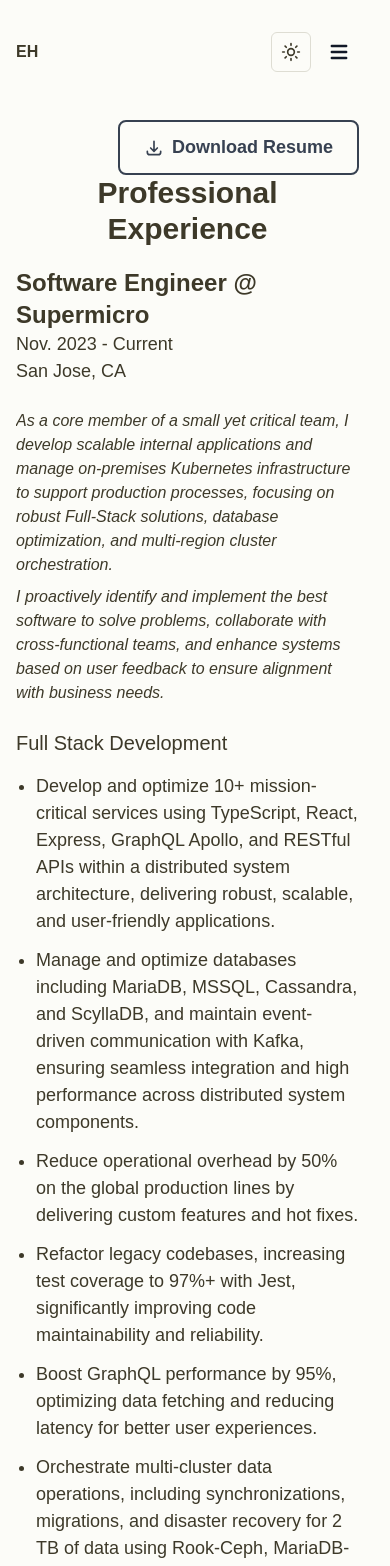
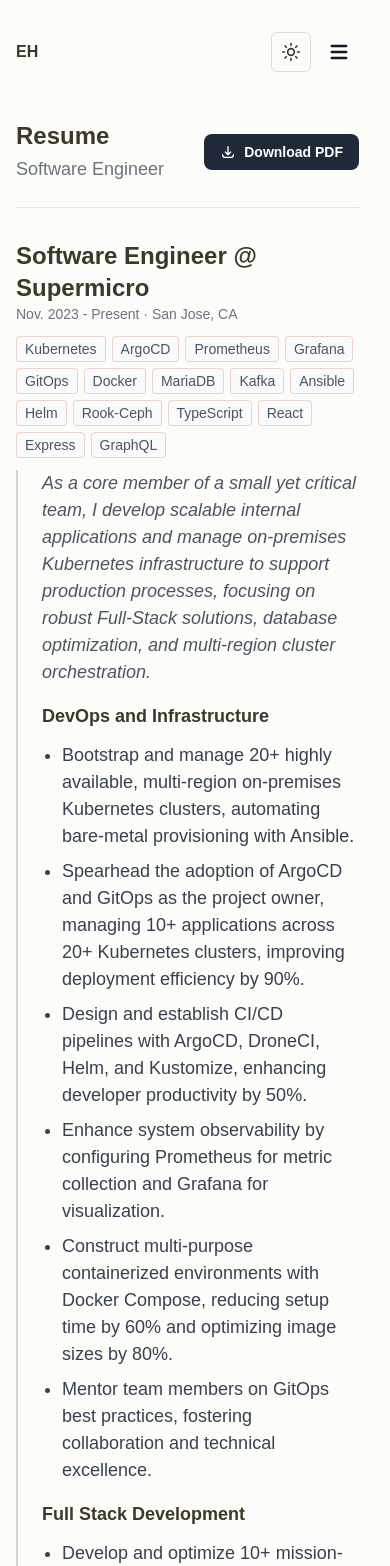
Before and after one commit to ethanh6/ethanhuang.dev, a Next.js app: page /resume in a window 390 px wide. Shown: the top 1566 px of the page. Built offline with nearby package versions, Linux system fonts and the light colour scheme; a web font is replaced by a local one.

Commit message:
make ui consistent

```diff
--- a/src/app/resume/page.tsx
+++ b/src/app/resume/page.tsx
@@ -1,25 +1,30 @@
 import type { NextPage, Metadata } from 'next';
-import { ArticleJsonLd } from 'next-seo';
-import { siteConfigs } from '@/configs/siteConfigs';
 
 export const metadata: Metadata = {
-  title: 'About',
+  title: 'Resume',
 };
 
 type Props = {};
 
 const Home: NextPage<Props> = () => {
   return (
-    <article className="my-8 transition-colors md:space-y-5">
-      <div className="flex items-center justify-end text-right text-gray-700 dark:text-gray-300">
+    <article className="my-8 space-y-8 transition-colors">
+      {/* Header */}
+      <div className="flex items-center justify-between border-b border-gray-200 pb-6 dark:border-gray-700">
+        <div>
+          <h1 className="text-2xl font-bold">Resume</h1>
+          <p className="mt-1 text-gray-500 dark:text-gray-400">
+            Software Engineer
+          </p>
+        </div>
         <a
           href="/files/Resume-Ethan-Huang.pdf"
           download="EthanHuangResume.pdf"
-          className="group flex items-center gap-2 rounded-lg border-2 border-gray-700 px-6 py-3 font-semibold text-gray-700 transition-all hover:bg-gray-700 hover:text-white focus:outline-none focus:ring-2 focus:ring-gray-400 focus:ring-offset-2 dark:border-gray-300 dark:text-gray-300 dark:hover:bg-gray-300 dark:hover:text-gray-900"
+          className="group flex items-center gap-2 rounded-lg bg-gray-800 px-4 py-2 text-sm font-bold text-white transition-all hover:bg-gray-700 dark:bg-gray-200 dark:text-[#cc7c5e] dark:hover:bg-gray-300"
         >
           <svg
             xmlns="http://www.w3.org/2000/svg"
-            className="h-5 w-5 transition-transform group-hover:scale-110"
+            className="h-4 w-4 transition-transform group-hover:translate-y-0.5"
             fill="none"
             viewBox="0 0 24 24"
             stroke="currentColor"
@@ -31,139 +36,207 @@
               d="M4 16v1a3 3 0 003 3h10a3 3 0 003-3v-1m-4-4l-4 4m0 0l-4-4m4 4V4"
             />
           </svg>
-          Download Resume
+          Download PDF
         </a>
       </div>
 
-      <div className="flex flex-col">
-        <div className="highlight text-center text-3xl">
-          Professional Experience
+      {/* Experience */}
+      <section className="space-y-8">
+        {/* Supermicro */}
+        <div className="space-y-3">
+          <div>
+            <h3 className="text-2xl font-bold">
+              Software Engineer @ Supermicro
+            </h3>
+            <p className="text-sm text-gray-500 dark:text-gray-400">
+              Nov. 2023 - Present · San Jose, CA
+            </p>
           </div>
-        <div className="">
-          <div className="highlight mt-5 text-2xl">
-            Software Engineer @ Supermicro
+
+          {/* Keywords */}
+          <div className="flex flex-wrap gap-1.5">
+            {[
+              'Kubernetes',
+              'ArgoCD',
+              'Prometheus',
+              'Grafana',
+              'GitOps',
+              'Docker',
+              'MariaDB',
+              'Kafka',
+              'Ansible',
+              'Helm',
+              'Rook-Ceph',
+              'TypeScript',
+              'React',
+              'Express',
+              'GraphQL',
+            ].map((skill) => (
+              <span
+                key={skill}
+                className="cursor-default rounded border border-[#cc7c5e]/30 bg-gray-50 px-2 py-0.5 text-sm text-gray-600 transition-all hover:border-[#cc7c5e] hover:bg-[#cc7c5e]/10 hover:text-[#cc7c5e] dark:bg-gray-800/50 dark:text-gray-400 dark:hover:bg-[#cc7c5e]/20 dark:hover:text-[#cc7c5e]"
+              >
+                {skill}
+              </span>
+            ))}
           </div>
-          <div className="">Nov. 2023 - Current</div>
-          <div className="">San Jose, CA</div>
 
-          <div className="my-6 flex flex-col space-y-2">
-            <div className="text-base italic">
+          <div className="space-y-4 border-l-2 border-gray-300 pl-6 dark:border-gray-600">
+            <p className="italic text-gray-600 dark:text-gray-400">
               As a core member of a small yet critical team, I develop scalable
               internal applications and manage on-premises Kubernetes
               infrastructure to support production processes, focusing on robust
               Full-Stack solutions, database optimization, and multi-region
               cluster orchestration.
-            </div>
-            <div className="text-base italic">
-              I proactively identify and implement the best software to solve
-              problems, collaborate with cross-functional teams, and enhance
-              systems based on user feedback to ensure alignment with business
-              needs.
-            </div>
-          </div>
+            </p>
 
-          <div className="my-4 text-xl">Full Stack Development</div>
-          <ul className="list-disc space-y-3 pl-5">
-            <li className="padding-left: 1.25rem; text-indent: -1.25rem;">
-              Develop and optimize 10+ mission-critical services using
-              TypeScript, React, Express, GraphQL Apollo, and RESTful APIs
-              within a distributed system architecture, delivering robust,
-              scalable, and user-friendly applications.
-            </li>
-            <li className="padding-left: 1.25rem; text-indent: -1.25rem;">
-              Manage and optimize databases including MariaDB, MSSQL, Cassandra,
-              and ScyllaDB, and maintain event-driven communication with Kafka,
-              ensuring seamless integration and high performance across
-              distributed system components.
-            </li>
-            <li className="padding-left: 1.25rem; text-indent: -1.25rem;">
-              Reduce operational overhead by 50% on the global production lines
-              by delivering custom features and hot fixes.
-            </li>
-            <li className="padding-left: 1.25rem; text-indent: -1.25rem;">
-              Refactor legacy codebases, increasing test coverage to 97%+ with
-              Jest, significantly improving code maintainability and
-              reliability.
-            </li>
-            <li className="padding-left: 1.25rem; text-indent: -1.25rem;">
-              Boost GraphQL performance by 95%, optimizing data fetching and
-              reducing latency for better user experiences.{' '}
-            </li>
-            <li className="padding-left: 1.25rem; text-indent: -1.25rem;">
-              Orchestrate multi-cluster data operations, including
-              synchronizations, migrations, and disaster recovery for 2 TB of
-              data using Rook-Ceph, MariaDB-Galera, and Bash scripting, ensuring
-              high availability and resilience.
-            </li>
-          </ul>
-          <div className="my-4 text-xl">DevOps and Infrastructure</div>
-          <ul className="list-disc space-y-3 pl-5">
-            <li className="padding-left: 1.25rem; text-indent: -1.25rem;">
+            <div className="space-y-3">
+              <h4 className="text-lg font-semibold">
+                DevOps and Infrastructure
+              </h4>
+              <ul className="list-disc space-y-2 pl-5 text-gray-700 dark:text-gray-300">
+                <li>
                   Bootstrap and manage 20+ highly available, multi-region
                   on-premises Kubernetes clusters, automating bare-metal
-              provisioning with Ansible and ensuring network reliability with
-              HAProxy, Kube-VIP and Nginx.
+                  provisioning with Ansible.
                 </li>
-            <li className="padding-left: 1.25rem; text-indent: -1.25rem;">
-              Spearhead the adoption of ArgoCD and GitOps as the project owner,
-              leading its implementation and optimization to manage 10+
-              applications across 20+ Kubernetes clusters, improving deployment
-              efficiency by 90%.
+                <li>
+                  Spearhead the adoption of ArgoCD and GitOps as the project
+                  owner, managing 10+ applications across 20+ Kubernetes
+                  clusters, improving deployment efficiency by 90%.
                 </li>
-            <li className="padding-left: 1.25rem; text-indent: -1.25rem;">
-              Design and establish CI/CD pipelines with ArgoCD, DroneCI, Helm,
-              and Kustomize, enhancing maintainability, scalability, and
-              developer productivity by 50%, while showcasing deep expertise in
-              Kubernetes and its ecosystem.
+                <li>
+                  Design and establish CI/CD pipelines with ArgoCD, DroneCI,
+                  Helm, and Kustomize, enhancing developer productivity by 50%.
                 </li>
-            <li className="padding-left: 1.25rem; text-indent: -1.25rem;">
-              Enhance system observability by configuring Prometheus for metric
-              collection and Grafana for visualization.
+                <li>
+                  Enhance system observability by configuring Prometheus for
+                  metric collection and Grafana for visualization.
                 </li>
-            <li className="padding-left: 1.25rem; text-indent: -1.25rem;">
+                <li>
                   Construct multi-purpose containerized environments with Docker
-              Compose, reducing setup time by 60% and optimizing image sizes by
-              80%, significantly boosting efficiency and resource utilization.
+                  Compose, reducing setup time by 60% and optimizing image sizes
+                  by 80%.
                 </li>
-            <li className="padding-left: 1.25rem; text-indent: -1.25rem;">
+                <li>
                   Mentor team members on GitOps best practices, fostering
                   collaboration and technical excellence.
                 </li>
               </ul>
+            </div>
 
-          <div className="highlight mt-12 text-2xl">
-            Software Engineer @ NavisX (Startup)
-          </div>
-          <div className="">Mar. 2023 - Oct. 2023</div>
-          <div className="">Remote</div>
-          <div className="my-4 text-xl">Full Stack Development</div>
-          <ul className="list-disc pl-5">
-            <li className="padding-left: 1.25rem; text-indent: -1.25rem;">
-              Developed a web application with 20+ custom React components, with
-              Next.js 13, TailwindCSS, Typescript and Zustand.
+            <div className="space-y-3">
+              <h4 className="text-lg font-semibold">Full Stack Development</h4>
+              <ul className="list-disc space-y-2 pl-5 text-gray-700 dark:text-gray-300">
+                <li>
+                  Develop and optimize 10+ mission-critical services using
+                  TypeScript, React, Express, GraphQL Apollo, and RESTful APIs
+                  within a distributed system architecture.
                 </li>
-            <li className="padding-left: 1.25rem; text-indent: -1.25rem;">
-              Led the technical team at an early-stage startup, driving rapid
-              product iterations in a dynamic environment.
+                <li>
+                  Manage and optimize databases including MariaDB, MSSQL,
+                  Cassandra, and ScyllaDB, and maintain event-driven
+                  communication with Kafka.
+                </li>
+                <li>
+                  Reduce operational overhead by 50% on global production lines
+                  by delivering custom features and hot fixes.
+                </li>
+                <li>
+                  Refactor legacy codebases, increasing test coverage to 97%+
+                  with Jest, improving code maintainability and reliability.
+                </li>
+                <li>
+                  Boost GraphQL performance by 95%, optimizing data fetching and
+                  reducing latency.
+                </li>
+                <li>
+                  Orchestrate multi-cluster data operations, including
+                  synchronizations, migrations, and disaster recovery for 2 TB
+                  of data using Rook-Ceph, MariaDB-Galera, and Bash scripting.
                 </li>
               </ul>
             </div>
+          </div>
+        </div>
 
-        <div className="my-12" />
+        {/* NavisX */}
+        <div className="space-y-3">
+          <div>
+            <h3 className="text-2xl font-bold">
+              Software Engineer @ NavisX (Startup)
+            </h3>
+            <p className="text-sm text-gray-500 dark:text-gray-400">
+              Mar. 2023 - Oct. 2023 · Remote
+            </p>
+          </div>
 
-        <div className="highlight text-center text-3xl">Education</div>
-        <div className="highlight mt-5 text-2xl">
+          {/* Keywords */}
+          <div className="flex flex-wrap gap-1.5">
+            {['React', 'Next.js', 'TypeScript', 'TailwindCSS', 'Zustand'].map(
+              (skill) => (
+                <span
+                  key={skill}
+                  className="cursor-default rounded border border-[#cc7c5e]/30 bg-gray-50 px-2 py-0.5 text-sm text-gray-600 transition-all hover:border-[#cc7c5e] hover:bg-[#cc7c5e]/10 hover:text-[#cc7c5e] dark:bg-gray-800/50 dark:text-gray-400 dark:hover:bg-[#cc7c5e]/20 dark:hover:text-[#cc7c5e]"
+                >
+                  {skill}
+                </span>
+              ),
+            )}
+          </div>
+
+          <div className="space-y-4 border-l-2 border-gray-300 pl-6 dark:border-gray-600">
+            <div className="space-y-3">
+              <h4 className="text-lg font-semibold">Full Stack Development</h4>
+              <ul className="list-disc space-y-2 pl-5 text-gray-700 dark:text-gray-300">
+                <li>
+                  Developed a web application with 20+ custom React components
+                  using Next.js 13, TailwindCSS, TypeScript, and Zustand.
+                </li>
+                <li>
+                  Led the technical team at an early-stage startup, driving
+                  rapid product iterations in a dynamic environment.
+                </li>
+              </ul>
+            </div>
+          </div>
+        </div>
+      </section>
+
+      {/* Education */}
+      <section className="space-y-6">
+        <div className="space-y-3">
+          <div>
+            <h3 className="text-2xl font-bold">
               Cornell Tech, Cornell University
+            </h3>
+            <p className="text-sm text-gray-500 dark:text-gray-400">
+              2022 · New York, NY
+            </p>
           </div>
-        <div className="">Master of Engineering in Computer Science, 2022</div>
-        <div className="">New York, NY</div>
+          <div className="border-l-2 border-gray-300 pl-6 dark:border-gray-600">
+            <p className="text-lg font-semibold">
+              Master of Engineering in Computer Science
+            </p>
+          </div>
+        </div>
 
-        <div className="highlight mt-12 text-2xl">
+        <div className="space-y-3">
+          <div>
+            <h3 className="text-2xl font-bold">
               University of California - San Diego
+            </h3>
+            <p className="text-sm text-gray-500 dark:text-gray-400">
+              2021 · La Jolla, CA
+            </p>
           </div>
-        <div className="">Bachelor of Science in Computer Science, 2021</div>
-        <div className="">La Jolla, CA</div>
+          <div className="border-l-2 border-gray-300 pl-6 dark:border-gray-600">
+            <p className="text-lg font-semibold">
+              Bachelor of Science in Computer Science
+            </p>
           </div>
+        </div>
+      </section>
     </article>
   );
 };
--- a/src/app/skill/page.tsx
+++ /dev/null
@@ -1,139 +0,0 @@
-import type { NextPage, Metadata } from 'next';
-import { ArticleJsonLd } from 'next-seo';
-import { siteConfigs } from '@/configs/siteConfigs';
-
-export const metadata: Metadata = {
-  title: 'About',
-};
-
-type Props = {};
-
-const Home: NextPage<Props> = () => {
-  return (
-    <article className="my-8 space-y-3 transition-colors md:space-y-5">
-      <div className="mt-4 grid grid-cols-1 gap-4 text-gray-700 dark:text-gray-300 sm:grid-cols-2 md:grid-cols-4">
-        <div>
-          <p className="highlight my-4 text-xl">Full-stack Development</p>
-          <ul className="list-disc space-y-2 pl-6">
-            <li>
-              <span className="">TypeScript</span>
-            </li>
-            <li>
-              <span className="">JavaScript</span>
-            </li>
-            <li>
-              <span className="">Python</span>
-            </li>
-            <li>
-              <span className="">Express.js</span>
-            </li>
-            <li>
-              <span className="">FastAPI</span>
-            </li>
-            <li>
-              <span className="">React.js</span>
-            </li>
-            <li>
-              <span className="">Next.js</span>
-            </li>
-            <li>
-              <span className="">Node.js</span>
-            </li>
-            <li>
-              <span className="">GraphQL Apollo Server</span>
-            </li>
-            <li>
-              <span className="">Prisma ORM</span>
-            </li>
-            <li>
-              <span className="">TailwindCSS</span>{' '}
-            </li>
-          </ul>
-        </div>
-        <div>
-          <p className="highlight my-4 text-xl">Infra & DevOps</p>
-          <ul className="list-disc space-y-2 pl-6">
-            <li>
-              <span className="">Kubernetes (on-prem)</span>
-            </li>
-            <li>
-              <span className="">Docker Compose</span>
-            </li>
-            <li>
-              <span className="">Prometheus</span>
-            </li>
-            <li>
-              <span className="">Grafana</span>
-            </li>
-            <li>
-              <span className="">ArgoCD</span>{' '}
-            </li>
-            <li>
-              <span className="">DroneCI</span>{' '}
-            </li>
-            <li>
-              <span className="">Rook-Ceph</span>{' '}
-            </li>
-            <li>
-              <span className="">Helm</span>{' '}
-            </li>
-            <li>
-              <span className="">Kustomize</span>{' '}
-            </li>
-            <li>
-              <span className="">Ansible</span>{' '}
-            </li>
-          </ul>
-        </div>
-        <div>
-          <p className="highlight my-4 text-xl">Cloud</p>
-          <ul className="list-disc space-y-2 pl-6">
-            <li>
-              <span className="">AWS Amplify</span>
-            </li>
-            <li>
-              <span className="">AWS Route 53</span>
-            </li>
-            <li>
-              <span className="">AWS EC2</span>
-            </li>
-            <li>
-              <span className="">Vercel</span>
-            </li>
-          </ul>
-        </div>
-        <div>
-          <p className="highlight my-4 text-xl">Database</p>
-          <ul className="list-disc space-y-2 pl-6">
-            <li>
-              <span className="">Redis</span>
-            </li>
-            <li>
-              <span className="">MariaDB Galera Cluster</span>
-            </li>
-            <li>
-              <span className="">PostgreSQL</span>
-            </li>
-            <li>
-              <span className="">Cassandra</span>
-            </li>
-            <li>
-              <span className="">Scylla DB</span>
-            </li>
-            <li>
-              <span className="">Kafka</span>
-            </li>
-            <li>
-              <span className="">Microsoft SQL Server</span>
-            </li>
-            <li>
-              <span className="">MongoDB</span>
-            </li>
-          </ul>
-        </div>
-      </div>
-    </article>
-  );
-};
-
-export default Home;
--- a/src/configs/headerConfigs.ts
+++ b/src/configs/headerConfigs.ts
@@ -3,7 +3,6 @@
   navLinks: [
     { href: '/', title: 'home' },
     { href: '/about', title: 'about' },
-    { href: '/skill', title: 'skill' },
     { href: '/resume', title: 'resume' },
     { href: '/project', title: 'project' },
     { href: '/post', title: 'post' },
```
Also changed, not shown: src/app/about/page.tsx (+63 -36 lines), src/app/page.tsx (+1 -21 lines), src/app/post/page.tsx (+17 -12 lines), src/app/project/page.tsx (+15 -19 lines). Lines whose indentation alone changed are shown as unchanged.
